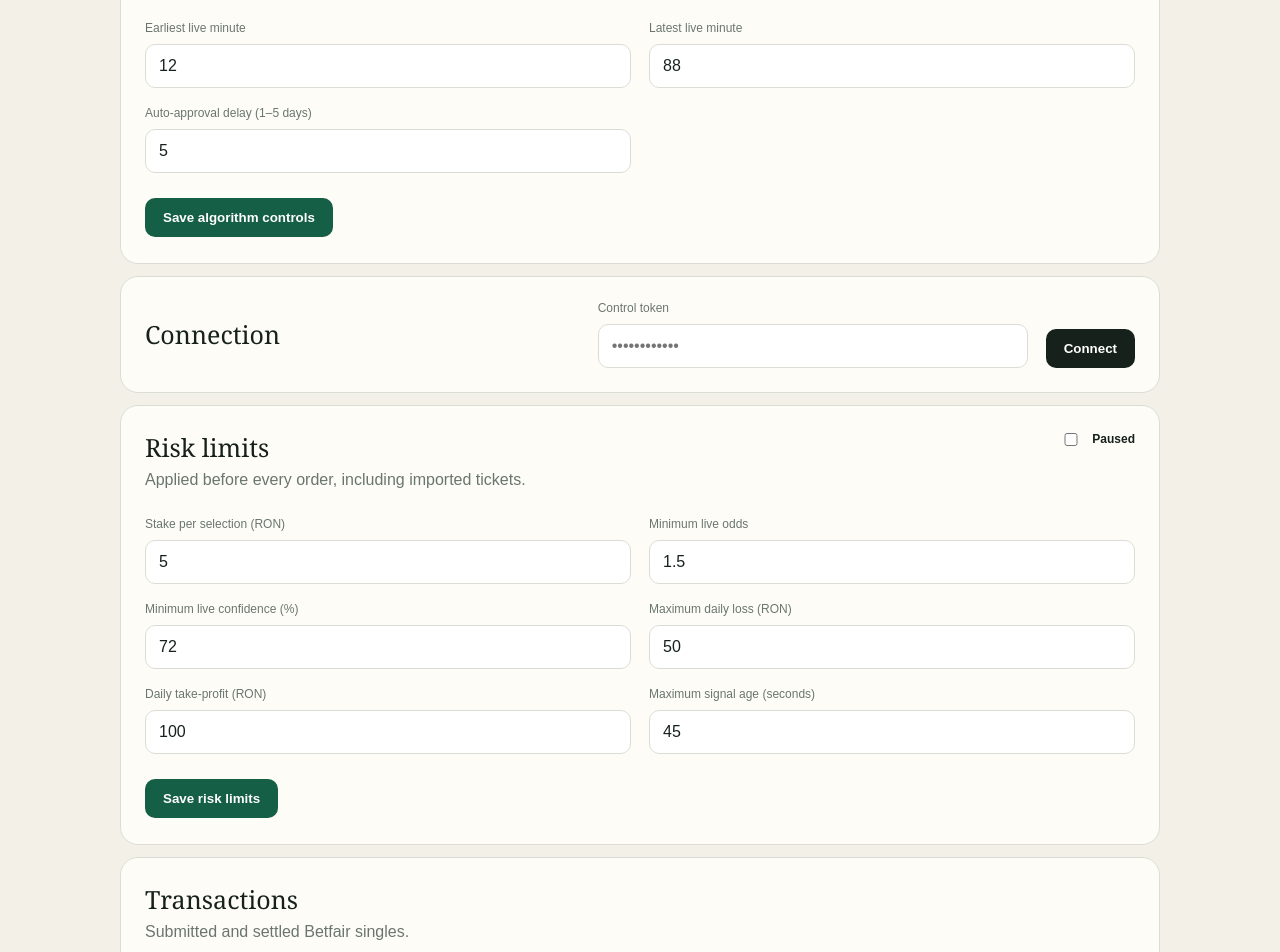
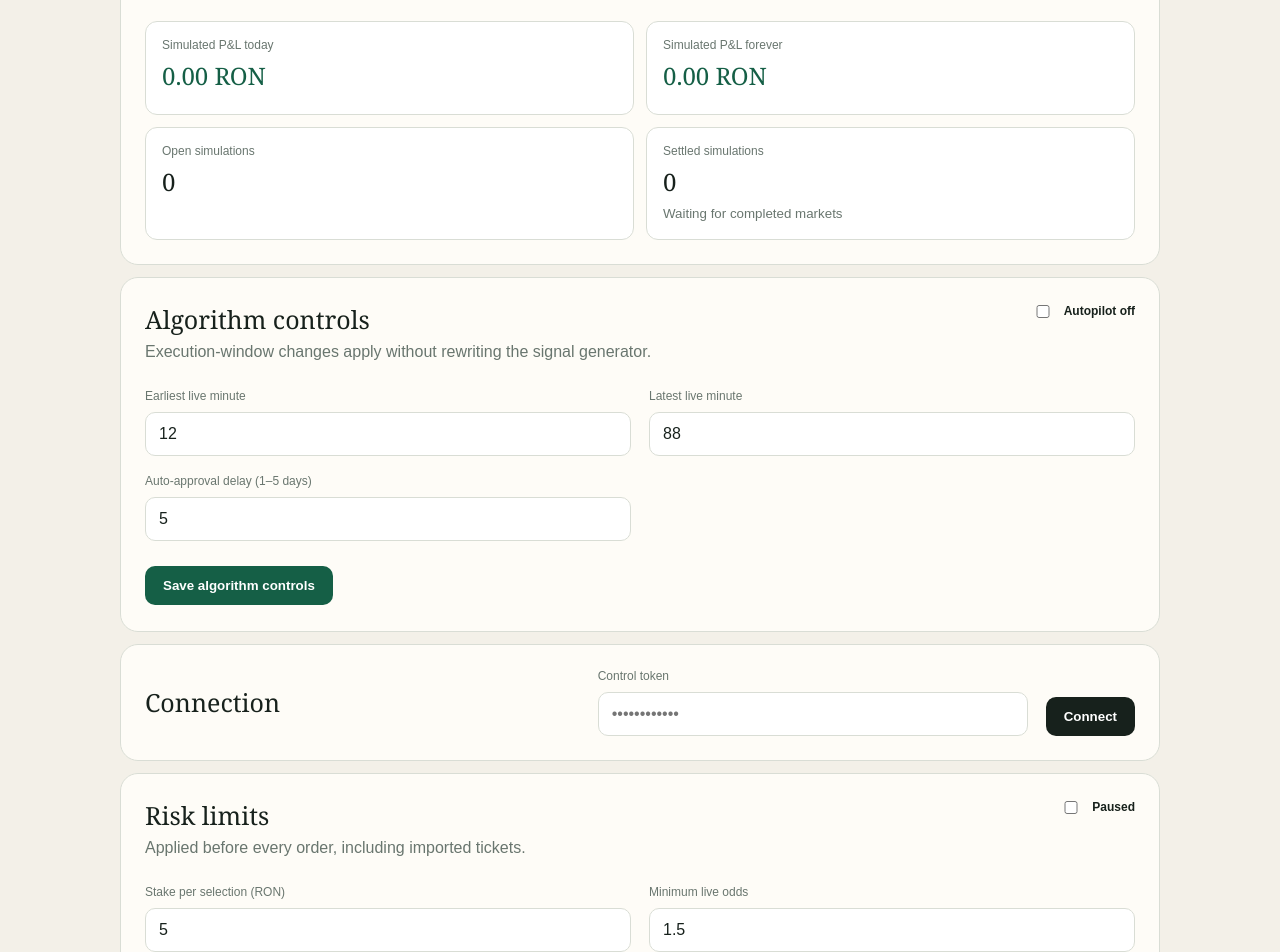
Before and after one commit to pariuverdero-byte/flashscore-scraper, a Next.js app in the folder control-plane/: page / in a window 1280 px wide. Shown: the part 1080-2032 px from the top of the page. Built offline with nearby package versions, Linux system fonts and the light colour scheme.

Commit message:
Record and settle dry-run simulations

```diff
--- a/control-plane/components/dashboard.tsx
+++ b/control-plane/components/dashboard.tsx
@@ -5,7 +5,7 @@ import { bettingConfigSchema, defaultConfig, type BettingConfig } from "@/lib/co
 import type { WorkerStatus } from "@/lib/store";
 
 const emptyStatus: WorkerStatus = { lastHeartbeat: null, mode: "dry-run", pnlToday: 0, betsToday: 0, lastMessage: "Not connected" };
-const emptyPnl = { today: 0, month: 0, year: 0, forever: 0 };
+const emptyPnl = { today: 0, month: 0, year: 0, forever: 0, simulated: { today: 0, month: 0, year: 0, forever: 0, open: 0, settled: 0, wins: 0, winRate: 0, stake: 0, roi: 0 } };
 type SaveSection = "algorithm" | "risk";
 type SaveFeedback = { section: SaveSection; kind: "pending" | "success" | "error"; text: string } | null;
 type TicketStatus = { date: string; receivedAt: string; cota2: number; ticketOfDay: number } | null;
@@ -164,6 +164,15 @@ export default function Dashboard() {
         <article><span>Today&apos;s tickets</span><strong>{ticketStatus?.date === today ? "Received" : "Not received"}</strong><small>{ticketStatus ? `Cota 2: ${ticketStatus.cota2} selections · Ticket of day: ${ticketStatus.ticketOfDay} selections · ${ticketStatus.receivedAt}` : "Waiting for ticket input"}</small></article>
       </div>
       <div className="workerMessage"><span>Latest worker result</span><p>{status.lastMessage}</p></div>
+      {status.recentChecks?.some((item) => item.kind === "ticket") ? <div className="checkResults"><h3>Today&apos;s ticket checks</h3><div className="tableWrap"><table><thead><tr><th>Event</th><th>Selection</th><th>Betfair odds</th><th>Result</th><th>Reason</th></tr></thead><tbody>{status.recentChecks.filter((item) => item.kind === "ticket").map((item) => <tr key={item.id}><td>{item.eventName}</td><td>{item.selectionText}</td><td>{item.availableOdds ?? "—"}</td><td><span className={`resultBadge ${item.result}`}>{item.result.replaceAll("_", " ")}</span></td><td>{item.reason}</td></tr>)}</tbody></table></div></div> : null}
+    </section>
+    <section className="panel"><div className="panelTitle"><div><h2>Dry-run performance</h2><p>Hypothetical bets settled against actual Betfair market outcomes.</p></div></div>
+      <div className="statusGrid simulationGrid">
+        <article><span>Simulated P&amp;L today</span><strong className={pnl.simulated.today < 0 ? "negative" : "online"}>{pnl.simulated.today.toFixed(2)} RON</strong></article>
+        <article><span>Simulated P&amp;L forever</span><strong className={pnl.simulated.forever < 0 ? "negative" : "online"}>{pnl.simulated.forever.toFixed(2)} RON</strong></article>
+        <article><span>Open simulations</span><strong>{pnl.simulated.open}</strong></article>
+        <article><span>Settled simulations</span><strong>{pnl.simulated.settled}</strong><small>{pnl.simulated.settled ? `${(pnl.simulated.winRate * 100).toFixed(1)}% win rate · ${(pnl.simulated.roi * 100).toFixed(1)}% ROI` : "Waiting for completed markets"}</small></article>
+      </div>
     </section>
     <section className="panel"><div className="panelTitle"><div><h2>Algorithm controls</h2><p>Execution-window changes apply without rewriting the signal generator.</p></div><label className="switch"><input type="checkbox" checked={config.algorithmAutopilot} onChange={(event) => setConfig({ ...config, algorithmAutopilot: event.target.checked })} /><span>Autopilot {config.algorithmAutopilot ? "on" : "off"}</span></label></div>
       <div className="grid">{numberField("liveMinMinute", "Earliest live minute", 1)}{numberField("liveMaxMinute", "Latest live minute", 1)}{numberField("approvalWindowDays", "Auto-approval delay (1–5 days)", 1)}</div><div className="saveRow"><button className="primary" onClick={() => save("algorithm")} disabled={savingSection !== null}>{savingSection === "algorithm" ? "Saving…" : "Save algorithm controls"}</button>{saveStatus("algorithm")}</div>
@@ -173,7 +182,7 @@ export default function Dashboard() {
       <div className="grid">{numberField("stakePerBet", "Stake per selection (RON)", .01)}{numberField("minLiveOdds", "Minimum live odds", .01)}{numberField("minLiveConfidence", "Minimum live confidence (%)", 1)}{numberField("maxDailyLoss", "Maximum daily loss (RON)", 1)}{numberField("dailyTakeProfit", "Daily take-profit (RON)", 1)}{numberField("maxSignalAgeSeconds", "Maximum signal age (seconds)", 1)}</div>
       <div className="saveRow"><button className="primary" onClick={() => save("risk")} disabled={savingSection !== null}>{savingSection === "risk" ? "Saving…" : "Save risk limits"}</button>{saveStatus("risk")}</div>
     </section>
-    <section className="panel"><div className="panelTitle"><div><h2>Transactions</h2><p>Submitted and settled Betfair singles.</p></div></div>
+    <section className="panel"><div className="panelTitle"><div><h2>Transactions</h2><p>Real and simulated Betfair singles.</p></div></div>
       <div className="filters"><label><span>From</span><input type="date" value={from} onChange={(event) => setFrom(event.target.value)} /></label><label><span>To</span><input type="date" value={to} onChange={(event) => setTo(event.target.value)} /></label><label><span>Type</span><select value={kind} onChange={(event) => setKind(event.target.value)}><option value="all">All</option><option value="live">Live</option><option value="ticket">Tickets</option></select></label><button onClick={loadTransactions}>Apply filter</button></div>
       <div className="tableWrap"><table><thead><tr><th>Date</th><th>Type</th><th>Event</th><th>Selection</th><th>Confidence</th><th>Odds</th><th>Stake</th><th>Status</th><th>P&amp;L</th></tr></thead><tbody>{transactions.map((row) => <tr key={String(row.id)}><td>{String(row.submitted_at ?? "").slice(0, 16).replace("T", " ")}</td><td>{String(row.kind ?? "")}</td><td>{String(row.event_name ?? "")}</td><td>{String(row.selection_text ?? "")}</td><td>{row.confidence == null ? "—" : `${row.confidence}%`}</td><td>{String(row.available_odds ?? "")}</td><td>{String(row.stake ?? "")} RON</td><td>{String(row.status ?? "")}</td><td>{row.profit == null ? "—" : `${row.profit} RON`}</td></tr>)}</tbody></table></div>
     </section>
```
